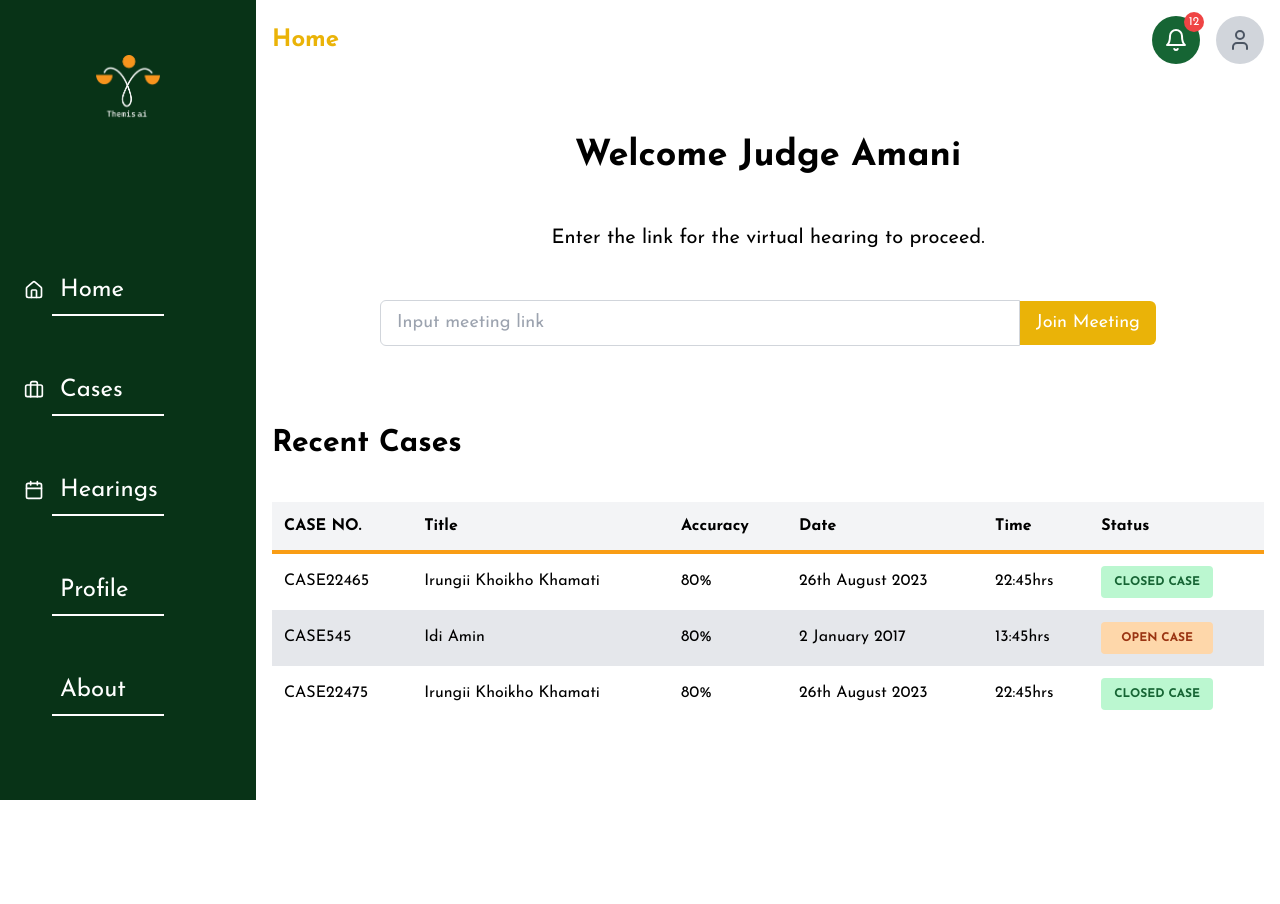
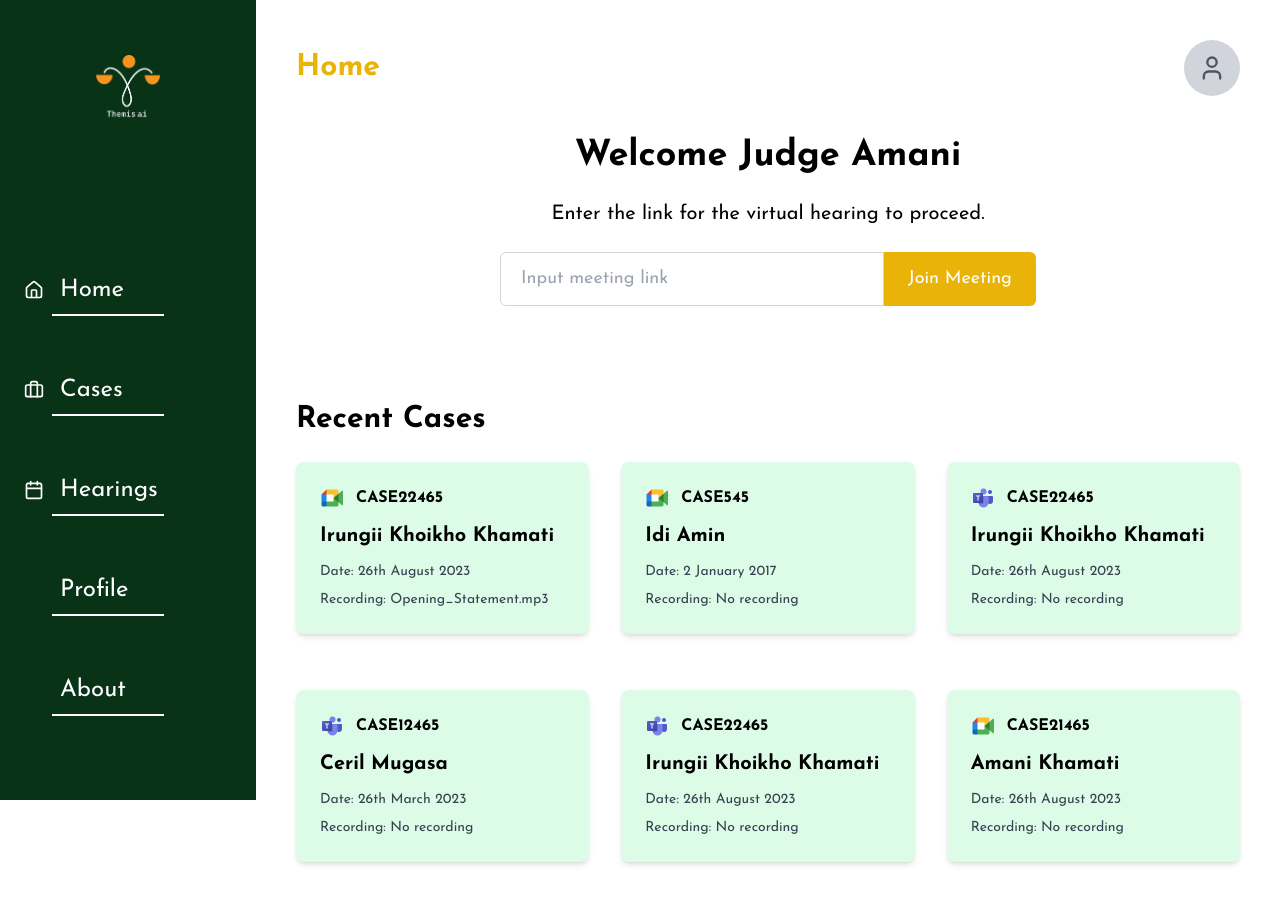
Before and after one commit to akirachix/Taishi-Frontend, a Next.js app in the folder themis-dashboard/: page /judge in a window 1280 px wide. Shown: the top 904 px of the page. Before the commit the page ends 800 px from the top, so only its background shows below. Built offline with nearby package versions, Linux system fonts and the light colour scheme.

Commit message:
Made changes to Home

```diff
--- a/themis-dashboard/src/app/(judge)/judge/page.tsx
+++ b/themis-dashboard/src/app/(judge)/judge/page.tsx
@@ -1,25 +1,98 @@
-"use client"
 
+
+'use client';
 import React, { useState } from 'react';
 import { Bell, User } from "lucide-react";
-import Link from "next/link";
+import Image from 'next/image';
 import Layout from './Layout';
-import { getFirstThreeCases } from './cases/data/cases';
+import Link from 'next/link';
 
-const statusStyle = (status: string) => {
-  switch (status) {
-    case "OPEN CASE":
-      return "text-[12px] nh:text-[10px] flex justify-center w-24 bg-orange-200 font-extrabold text-orange-800 py-1";
-    case "CLOSED CASE":
-      return "text-[12px]  nh:text-[10px] flex justify-center w-24 bg-green-200 font-extrabold text-green-800 py-1";
-    default:
-      return "text-[12px] flex justify-center w-24 bg-orange-200 text-yellow-800 py-1";
+interface Case {
+  caseNo: string;
+  title: string;
+  date: string;
+  Recording: string;
+  meetingType: 'google-meet' | 'ms-teams';
 }
+
+const cases: Case[] = [
+  {
+    caseNo: "CASE22465",
+    title: "Irungii Khoikho Khamati",
+    date: "26th August 2023",
+    Recording: "Opening_Statement.mp3",
+    meetingType: "google-meet",
+  },
+    {
+    caseNo: "CASE545",
+    title: "Idi Amin",
+    date: "2 January 2017",
+    Recording: "No recording",
+    meetingType: "google-meet",
+  },
+  {
+    caseNo: "CASE22465",
+    title: "Irungii Khoikho Khamati",
+    date: "26th August 2023",
+    Recording: "No recording",
+    meetingType: "ms-teams",
+  },
+  {
+    caseNo: "CASE12465",
+    title: "Ceril Mugasa",
+    date: "26th March 2023",
+    Recording: "No recording",
+    meetingType: "ms-teams",
+  },
+  {
+    caseNo: "CASE22465",
+    title: "Irungii Khoikho Khamati",
+    date: "26th August 2023",
+    Recording: "No recording",
+    meetingType: "ms-teams",
+  },
+  {
+    caseNo: "CASE21465",
+    title: "Amani Khamati",
+    date: "26th August 2023",
+    Recording: "No recording",
+    meetingType: "google-meet",
+  },
+
+
+];
+
+const MeetingIcon = ({ type }: { type: Case['meetingType'] }) => {
+  const iconSrc = type === 'google-meet' ? "/images/google-meet-icon.png" : "/images/ms-teams-icon.png";
+  const altText = type === 'google-meet' ? "Google Meet" : "Microsoft Teams";
+
+  return (
+    <Image
+      src={iconSrc}
+      alt={altText}
+      width={24}
+      height={24}
+    />
+  );
 };
+
+const CaseCard = ({ caseItem }: { caseItem: Case }) => (
+
+ <Link href={`/judge/cases/${caseItem.caseNo}`} className="contents">
+  <div className=" bg-green-100 shadow-md rounded-lg p-6 mb-6 hover:shadow-lg transition-shadow">
+    <div className="flex items-center mb-3">
+      <MeetingIcon type={caseItem.meetingType} />
+      <span className="ml-3 font-semibold">{caseItem.caseNo}</span>
+    </div>
+    <h3 className="text-xl font-semibold mb-3">{caseItem.title}</h3>
+    <p className="text-sm text-gray-700 mb-2">Date: {caseItem.date}</p>
+    <p className="text-sm text-gray-700">Recording: {caseItem.Recording}</p>
+  </div>
+  </Link>
+);
 
 const JudgeDashboardPage = () => {
   const [meetingLink, setMeetingLink] = useState('');
-  const cases = getFirstThreeCases();
 
   const handleJoinMeeting = () => {
     console.log('Joining meeting with link:', meetingLink);
@@ -27,89 +100,44 @@ const JudgeDashboardPage = () => {
 
   return (
     <Layout>
-      <div className="bg-white nh:p-0 flex flex-col">
-        <header className="flex justify-between items-center mb-8 nh:mb-0">
-          <h1 className="text-2xl nh:text-lg font-bold text-yellow-500">Home</h1>
-          <div className="flex items-center space-x-4 nh:space-x-2">
-            <div className="relative">
-              <div className="rounded-full w-12 h-12 nh:w-8 nh:h-8 bg-green-800 flex items-center justify-center">
-                <Bell className="h-6 w-6 nh:h-4 nh:w-4 text-white" />
-              </div>
-              <span className="absolute -top-1 -right-1 bg-red-500 text-white text-xs nh:text-[8px] rounded-full h-5 w-5 nh:h-3 nh:w-3 flex items-center justify-center">12</span>
-            </div>
-            <div className="w-12 h-12 nh:w-8 nh:h-8 bg-gray-300 rounded-full flex items-center justify-center">
-              <User className="w-6 h-6 nh:w-4 nh:h-4 text-gray-600" />
+      <div className="bg-white p-6 flex flex-col">
+        <header className="flex justify-between items-center mb-10">
+          <h1 className="text-3xl font-bold text-yellow-500">Home</h1>
+          <div className="flex items-center space-x-6">
+
+            <div className="w-14 h-14 bg-gray-300 rounded-full flex items-center justify-center">
+              <User className="w-7 h-7 text-gray-600" />
             </div>
           </div>
         </header>
 
         <main className="flex-grow flex flex-col">
-          <div className="text-center mb-10">
-            <h2 className=" xl:text-4xl mt-10  nh:text-[24px] nm:text-[20px] font-semibold mb-12">Welcome Judge Amani</h2>
-            <p className="text-xl nh:text-sm nm:text-lg mb-12 nh:mb-2">Enter the link for the virtual hearing to proceed.</p>
-            <div className="flex justify-center mb-10">
-              <div className="flex items-center">
+          <div className="text-center mb-12">
+            <h2 className="text-4xl font-semibold mb-6">Welcome Judge Amani</h2>
+            <p className="text-xl mb-6">Enter the link for the virtual hearing to proceed.</p>
+            <div className="flex justify-center mb-12">
               <input
                 type="text"
                 placeholder="Input meeting link"
-                  className="border border-gray-300 rounded-l-md px-4 py-2 w-[40rem] nh:w-[30rem] text-lg nh:text-sm"
+                className="border border-gray-300 rounded-l-md px-5 py-3 w-96 text-lg"
                 value={meetingLink}
                 onChange={(e) => setMeetingLink(e.target.value)}
               />
               <button
                 onClick={handleJoinMeeting}
-                  className="bg-yellow-500 text-white px-4 py-2 rounded-r-md hover:bg-yellow-600 transition-colors text-lg nh:text-sm whitespace-nowrap "
+                className="bg-yellow-500 text-white px-6 py-3 rounded-r-md hover:bg-yellow-600 transition-colors text-lg"
               >
                 Join Meeting
               </button>
             </div>
           </div>
-          </div>
 
-          <div className="mt-auto">
-            <h3 className="text-3xl nh:text-xl nm:text-[20px] font-semibold ">Recent Cases</h3>
-            <div className="overflow-x-auto">
-              <table className="nh:mt-2 w-full lg:mt-10 text-sm sm:text-base nh:text-[12px]">
-                <thead>
-                  <tr className="bg-gray-100 border-b-4 border-[#F99D15]">
-                    <th className="p-2 sm:p-3 text-left">CASE NO.</th>
-                    <th className="p-2 sm:p-3 text-left">Title</th>
-                    <th className="p-2 sm:p-3 text-left">Accuracy</th>
-                    <th className="p-2 sm:p-3 text-left">Date</th>
-                    <th className="p-2 sm:p-3 text-left">Time</th>
-                    <th className="p-2 sm:p-3 text-left">Status</th>
-                  </tr>
-                </thead>
-                <tbody>
-                  {cases.length > 0 ? (
-                    cases.map((caseItem, index) => (
-                      <tr
-                        key={index}
-                        className={`${index % 2 === 0 ? "bg-white" : "bg-gray-200"} hover:bg-gray-400 cursor-pointer`}
-                      >
-                        <Link href={`/judge/cases/${caseItem.caseNo}`} className="contents">
-                          <td className="p-3 sm:p-3">{caseItem.caseNo}</td>
-                          <td className="p-3 sm:p-3">{caseItem.title}</td>
-                          <td className="p-3 sm:p-3">{caseItem.accuracy}</td>
-                          <td className="p-3 sm:p-3">{caseItem.date}</td>
-                          <td className="p-3 sm:p-3">{caseItem.time}</td>
-                          <td className="p-3 sm:p-3">
-                            <span className={`px-2 py-1 flex justify-center w-28 rounded ${statusStyle(caseItem.status)}`}>
-                              {caseItem.status}
-                            </span>
-                          </td>
-                        </Link>
-                      </tr>
-                    ))
-                  ) : (
-                    <tr>
-                      <td colSpan={6} className="text-center p-4">
-                        No cases found.
-                      </td>
-                    </tr>
-                  )}
-                </tbody>
-              </table>
+          <div>
+            <h3 className="text-3xl font-semibold mb-6">Recent Cases</h3>
+            <div className="grid grid-cols-1 md:grid-cols-2 lg:grid-cols-3 gap-8">
+              {cases.map((caseItem, index) => (
+                <CaseCard key={index} caseItem={caseItem} />
+              ))}
             </div>
           </div>
         </main>
```
Lines whose indentation alone changed are shown as unchanged.
